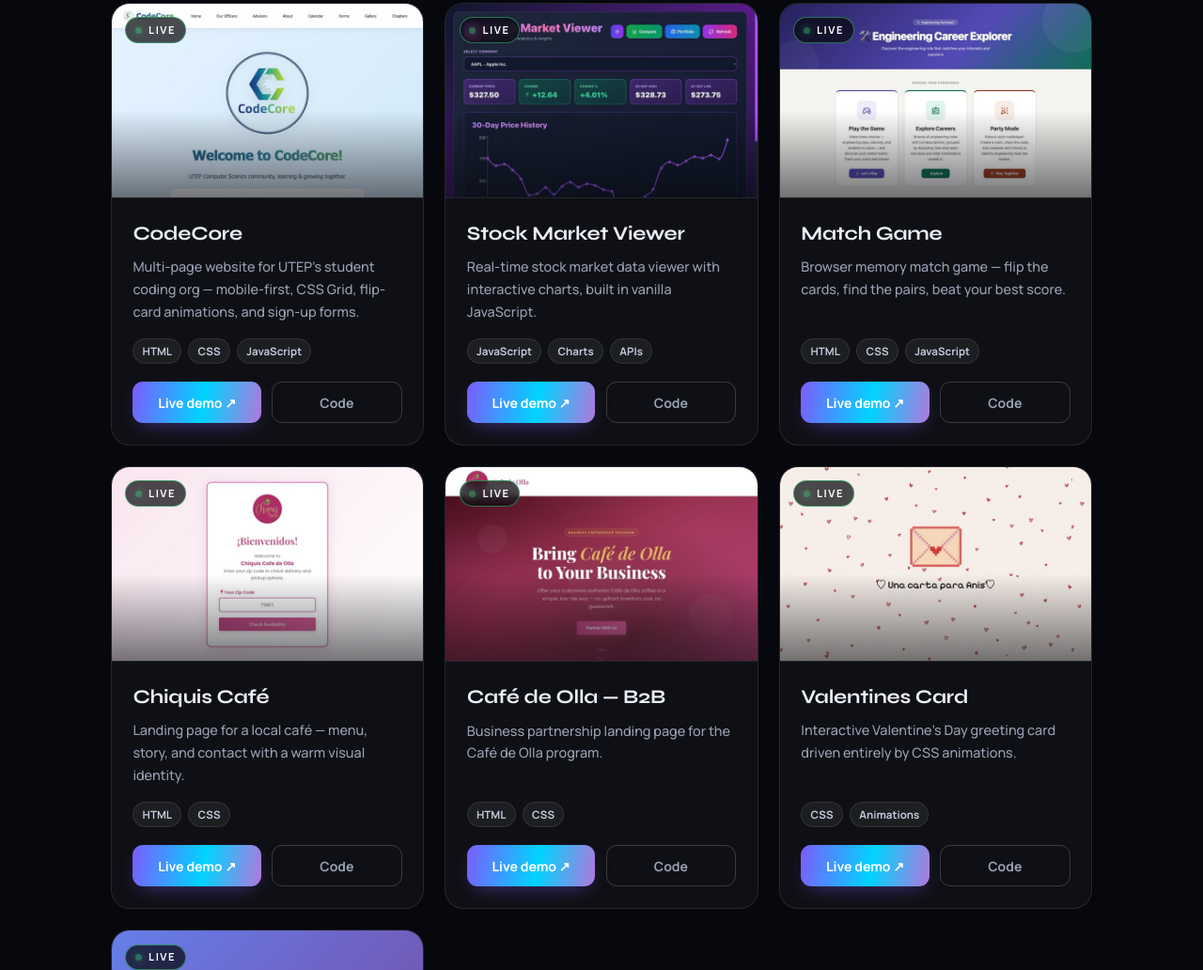
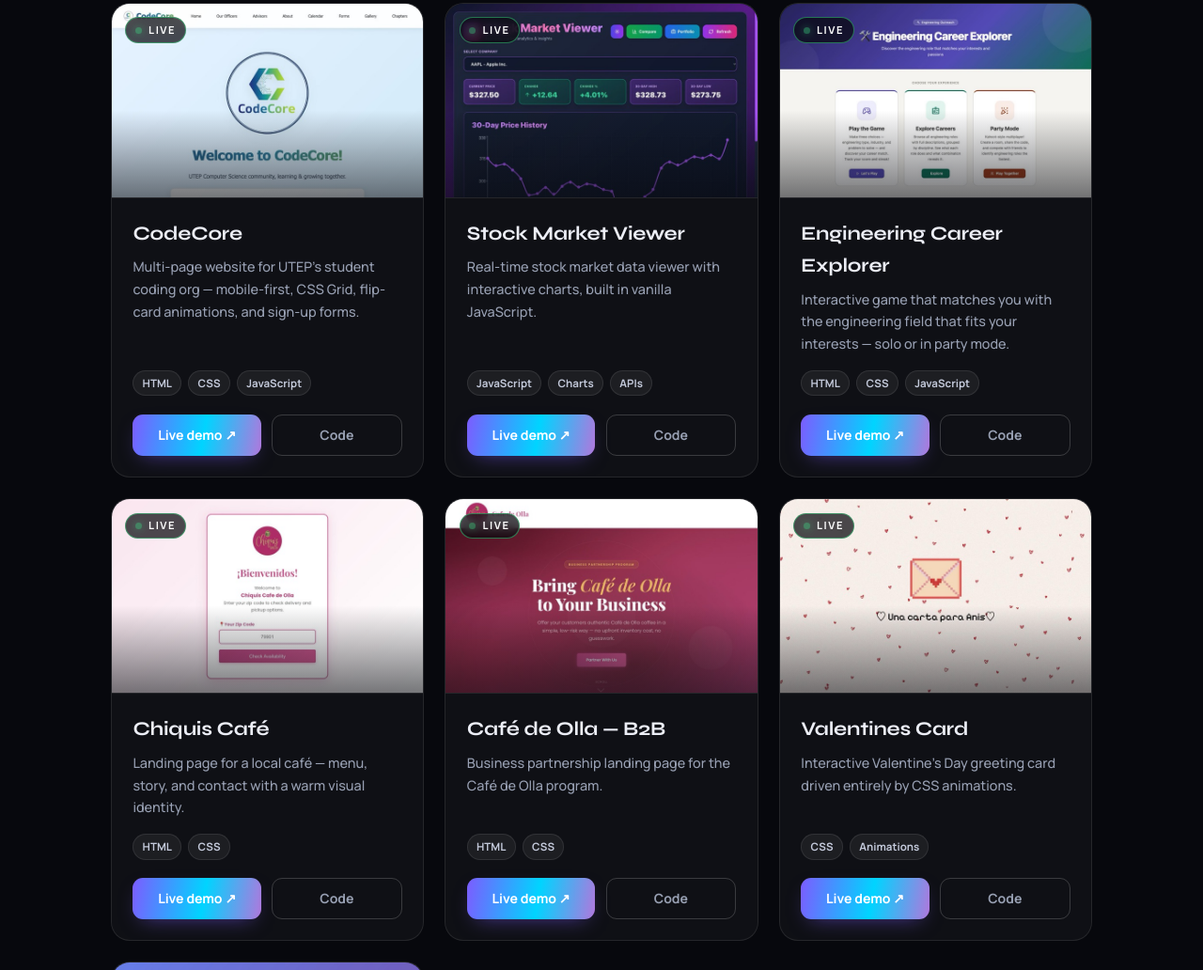
Before and after one commit to Enrique182004/enrique182004.github.io, a plain HTML site: page index.html in a window 1280 px wide. Shown: the part 1299-2331 px from the top of the page at 94% size. Drawn offline with Linux system fonts and the light colour scheme.

Commit message:
Fix matchGame card copy: it's an Engineering Career Explorer
Co-Authored-By: Claude Fable 5 <noreply@anthropic.com>

```diff
--- a/index.html
+++ b/index.html
@@ -294,10 +294,10 @@ footer{padding:clamp(3.5rem,10vh,6rem) 0 2.6rem;text-align:center;border-top:1px
       </article>
 
       <article class="dcard rv">
-        <div class="thumb"><span class="live-tag"><span class="dot"></span>Live</span><img src="assets/matchgame.jpg" alt="Match Game screenshot" loading="lazy" /></div>
+        <div class="thumb"><span class="live-tag"><span class="dot"></span>Live</span><img src="assets/matchgame.jpg" alt="Engineering Career Explorer screenshot" loading="lazy" /></div>
         <div class="dbody">
-          <h3>Match Game</h3>
-          <p>Browser memory match game — flip the cards, find the pairs, beat your best score.</p>
+          <h3>Engineering Career Explorer</h3>
+          <p>Interactive game that matches you with the engineering field that fits your interests — solo or in party mode.</p>
           <div class="chips"><span class="chip">HTML</span><span class="chip">CSS</span><span class="chip">JavaScript</span></div>
           <div class="dacts">
             <a class="mini mini-grad" href="https://enrique182004.github.io/matchGame/" target="_blank" rel="noopener">Live demo ↗</a>
```
